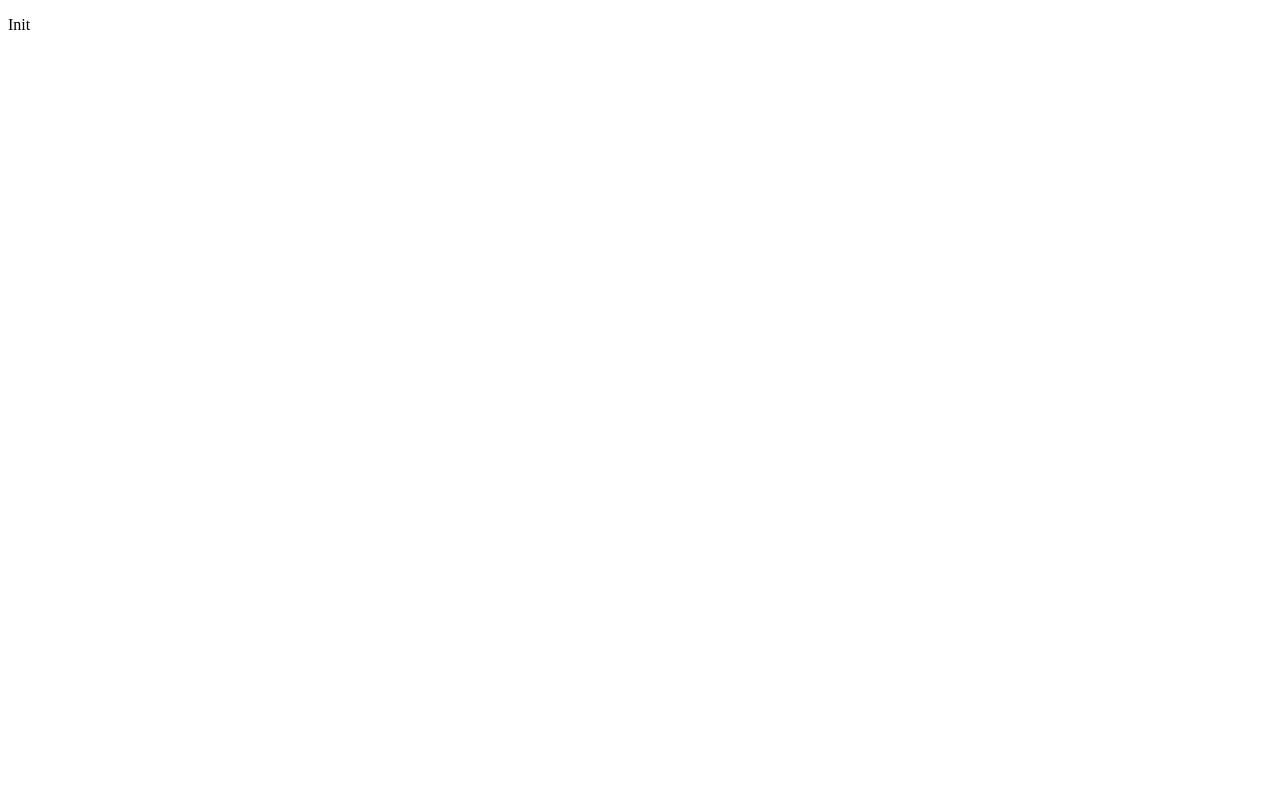
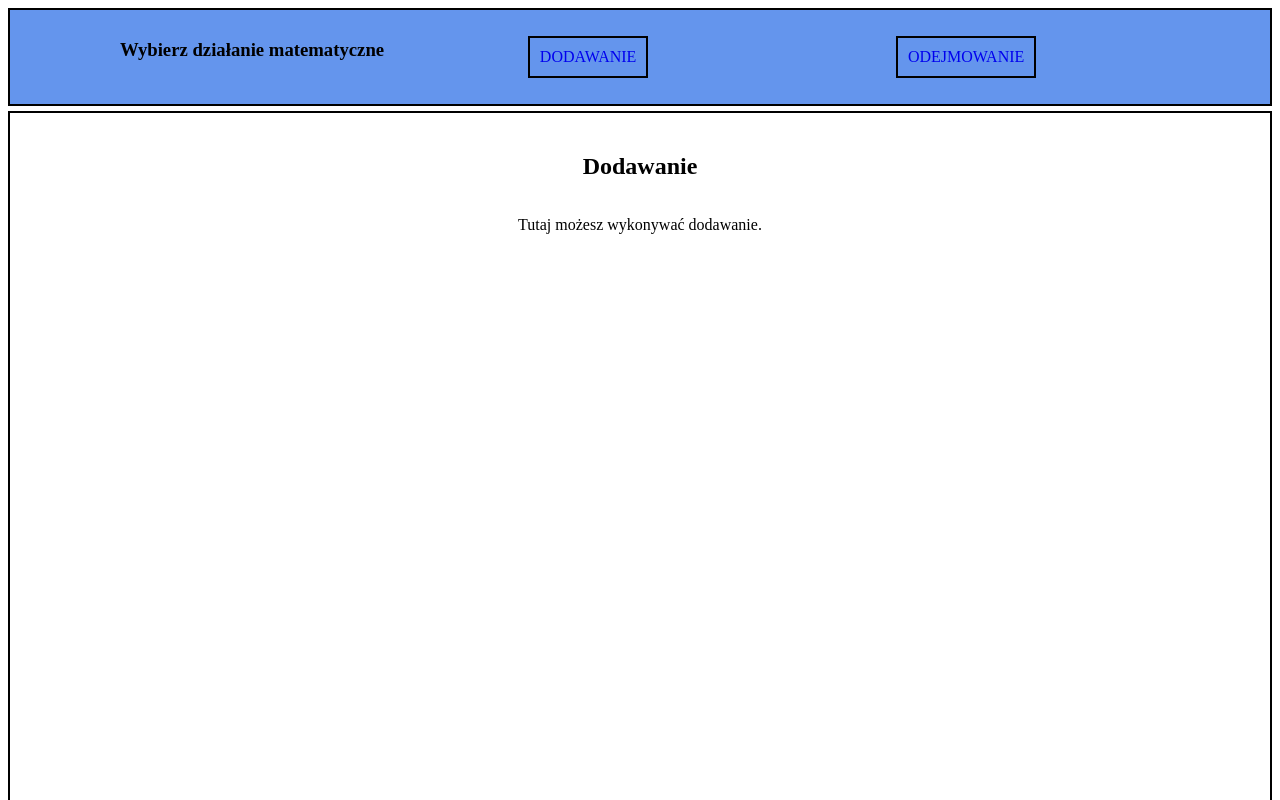
Before and after one commit to Kris87M/up-to-20, a React (Create React App) app: page /addition in a window 1280 px wide. Shown: the top 800 px of the page. Built offline with nearby package versions, Linux system fonts and the light colour scheme.

Commit message:
Add basic layout

```diff
--- a/src/App.tsx
+++ b/src/App.tsx
@@ -1,10 +1,18 @@
 import React from "react";
+import Header from "./components/Header/Header"
+import { BrowserRouter, Routes, Route } from "react-router";
+import Addition from "./components/Addition/Addition";
+import Substraction from "./components/Substraction/Substraction";
 
 const App: React.FC = () => {
   return (
-    <div>
-      <p>Init</p>
-    </div>
+    <BrowserRouter>
+      <Header />
+      <Routes>
+        <Route path="/addition" element={<Addition />} />
+        <Route path="/substraction" element={<Substraction />} />
+      </Routes>
+    </BrowserRouter>
   );
 }
 
--- /dev/null
+++ b/src/components/Addition/Addition.tsx
@@ -0,0 +1,13 @@
+import React from 'react';
+import "../../styles/OperationStyles.scss";
+
+const Addition = () => {
+  return (
+    <div className='operation-container'>
+      <h2>Dodawanie</h2>
+      <p>Tutaj możesz wykonywać dodawanie.</p>
+    </div>
+  )
+}
+
+export default Addition;
--- /dev/null
+++ b/src/components/Header/Header.scss
@@ -0,0 +1,24 @@
+.header {
+  display: flex;
+  justify-content: center;
+  background-color: cornflowerblue;
+  border: 2px solid ;
+
+  ul {
+    width: 60%;
+    display: flex;
+    justify-content: space-around;
+    align-items: center;
+
+    li {
+      list-style-type: none;
+      text-transform: uppercase;
+      border: 2px solid ;
+
+    }
+  }
+
+  ul, li, h3 {
+    padding: 10px;
+  }
+}
--- /dev/null
+++ b/src/components/Header/Header.tsx
@@ -0,0 +1,13 @@
+import NavBar from "../NavBar/NavBar";
+import "./Header.scss";
+
+const Header = () => {
+  return (
+    <div className="header">
+      <h3>Wybierz działanie matematyczne</h3>
+      <NavBar />
+    </div>
+  )
+}
+
+export default Header;
--- /dev/null
+++ b/src/components/NavBar/NavBar.scss
@@ -0,0 +1,3 @@
+.nav-link {
+  text-decoration: none;
+}
--- /dev/null
+++ b/src/components/NavBar/NavBar.tsx
@@ -0,0 +1,15 @@
+import { Link } from "react-router";
+import "./NavBar.scss";
+
+const NavBar = () => {
+  return (
+    <>
+      <ul>
+        <li><Link to="/addition" className="nav-link">Dodawanie</Link></li>
+        <li><Link to="/substraction" className="nav-link">Odejmowanie</Link></li>
+      </ul>
+    </>
+  )
+}
+
+export default NavBar;
--- /dev/null
+++ b/src/components/Substraction/Substraction.tsx
@@ -0,0 +1,12 @@
+import React from 'react';
+
+const Substraction = () => {
+  return (
+    <div className='operation-container'>
+      <h2>Odejmowanie</h2>
+      <p>Tutaj możesz wykonywać odejmowanie.</p>
+    </div>
+  )
+}
+
+export default Substraction;
--- /dev/null
+++ b/src/styles/OperationStyles.scss
@@ -0,0 +1,9 @@
+.operation-container {
+  margin: 5px 0;
+  padding: 20px;
+  height: 100vh;
+  border: 2px solid;
+  display: flex;
+  flex-direction: column;
+  align-items: center;
+}
```
Also changed, not shown: package.json (+7 -1 lines), tsconfig.json (+4 -11 lines), 1 other file (tests, documents, lock files or other folders).
